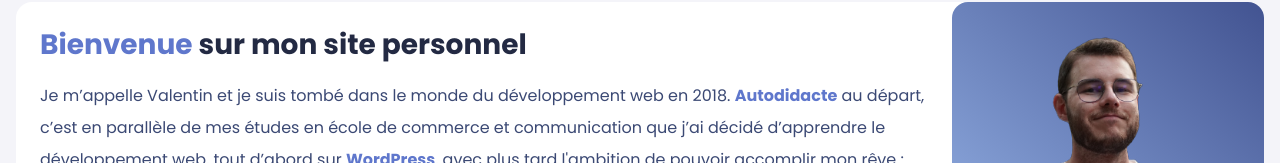
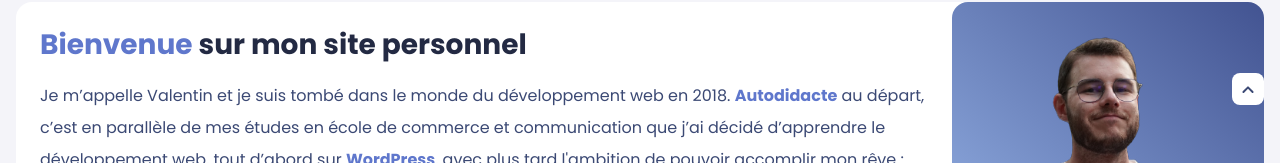
Before and after one commit to valentin-grenier/portfolio, a Next.js app: page / in a window 1280 px wide. Shown: the part 727-890 px from the top of the page. Built offline with nearby package versions, Linux system fonts and the light colour scheme.

Commit message:
ButtonScrollToTop finished

```diff
--- a/src/components/Button/ButtonScrollToTop.tsx
+++ b/src/components/Button/ButtonScrollToTop.tsx
@@ -1,8 +1,40 @@
+"use client";
+
 import KeyboardArrowUpRoundedIcon from "@mui/icons-material/KeyboardArrowUpRounded";
+import { useEffect, useState } from "react";
 
 export default function ButtonScrollToTop() {
+  const [isVisible, setIsVisible] = useState(false);
+
+  useEffect(() => {
+    function handleScroll() {
+      setIsVisible(window.scrollY > 200);
+    }
+
+    // Attach the scroll event listener
+    window.addEventListener("scroll", handleScroll);
+
+    // Clean up the event listener on component unmount
+    return () => {
+      window.removeEventListener("scroll", handleScroll);
+    };
+  }, []);
+
+  const scrollToTop = () => {
+    // Scroll to the top when the button is clicked
+    window.scrollTo({
+      top: 0,
+      behavior: "smooth",
+    });
+  };
+
   return (
-    <button>
+    <button
+      className={`fixed right-4 bg-white px-1 rounded-lg transition-position duration-500 ${
+        isVisible ? "bottom-4" : "-bottom-8"
+      }`}
+      onClick={scrollToTop}
+    >
       <KeyboardArrowUpRoundedIcon />
     </button>
   );
```
